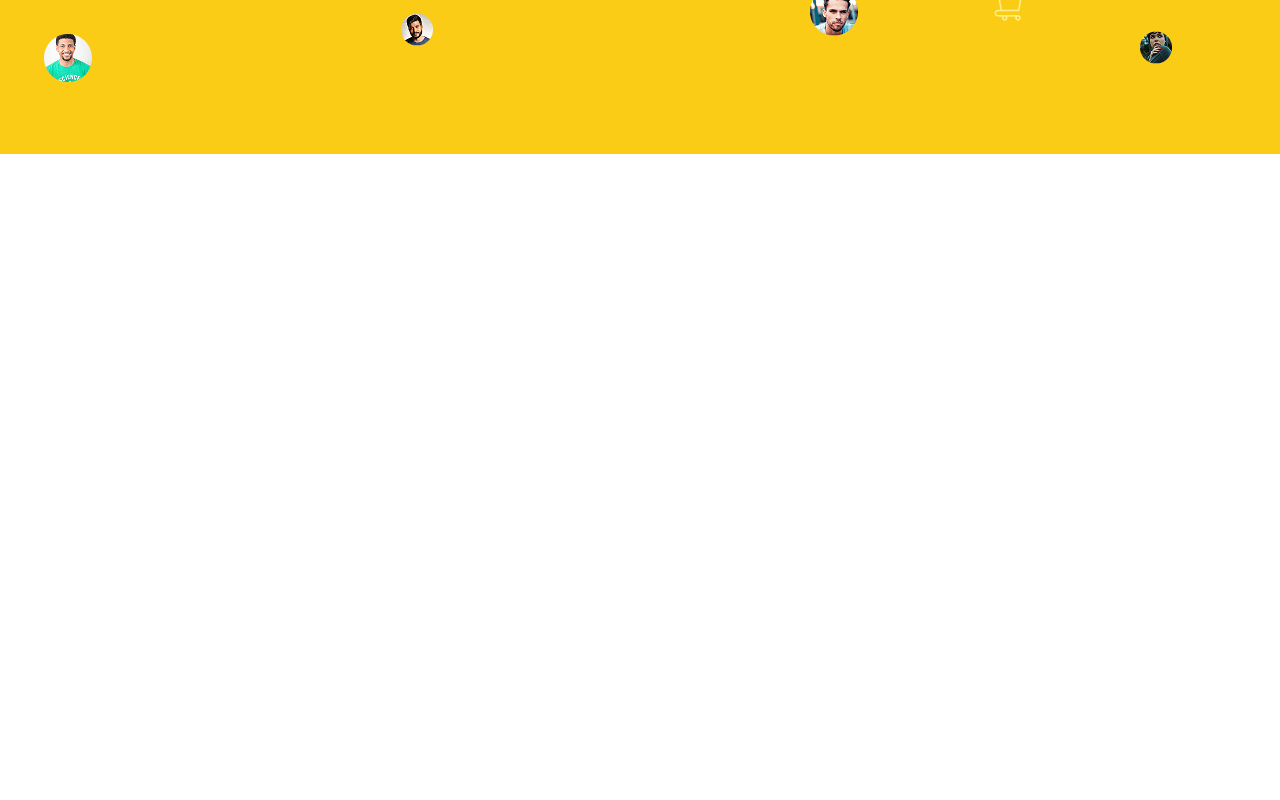
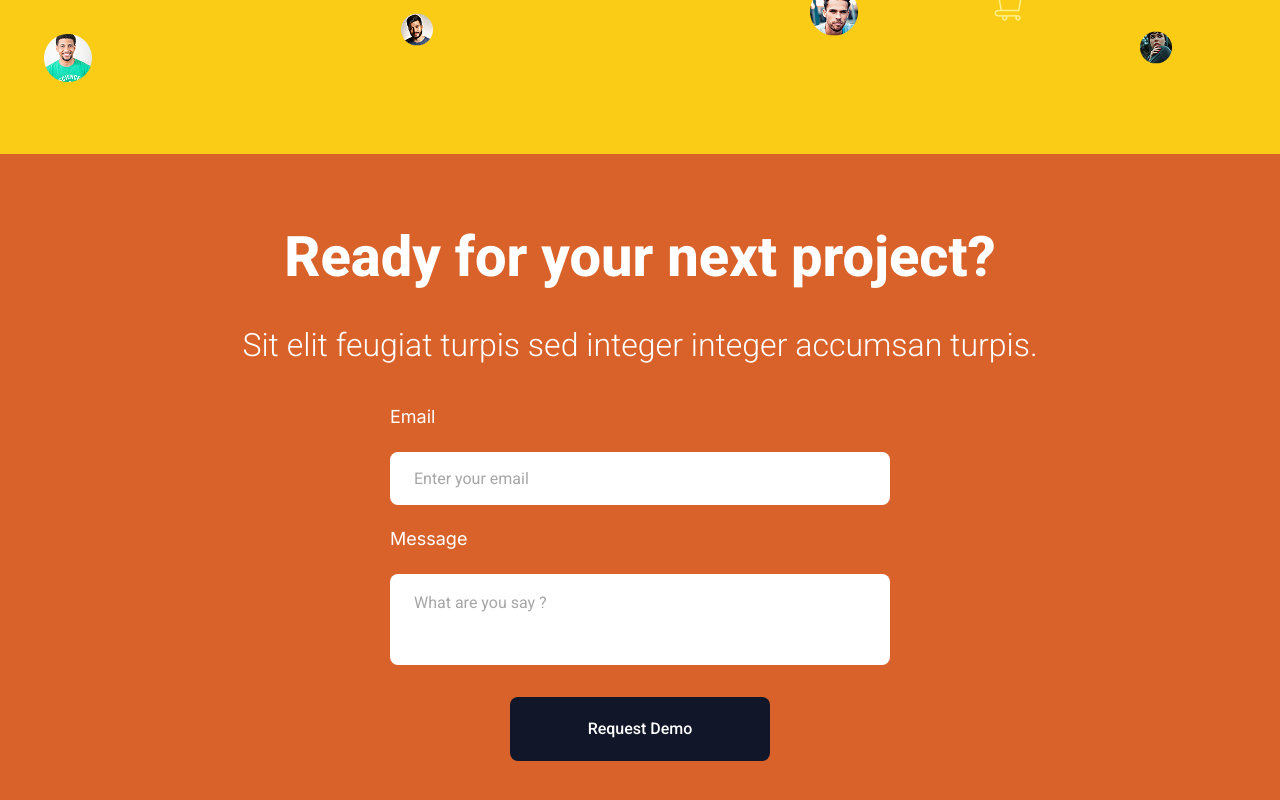
Before and after one commit to f3rnandorj/buzzvel-challenge, a Next.js app: page / in a window 1280 px wide. Shown: the part 5162-5962 px from the top of the page. Before the commit the page ends 5316 px from the top, so only its background shows below. Built offline with nearby package versions, Linux system fonts and the light colour scheme.

Commit message:
Create GetInTouchSection.

```diff
--- a/src/app/globals.css
+++ b/src/app/globals.css
@@ -24,6 +24,8 @@ html {
 
   --color-background: #ffffff;
   --color-gray-light: #475569;
+
+  --font-inter: Inter, sans-serif;
 }
 
 body {
--- a/src/app/layout.tsx
+++ b/src/app/layout.tsx
@@ -1,5 +1,5 @@
 import type { Metadata } from "next";
-import { Roboto_Mono, Roboto } from "next/font/google";
+import { Roboto_Mono, Roboto, Inter } from "next/font/google";
 import "./globals.css";
 
 const roboto = Roboto({
@@ -10,6 +10,11 @@ const roboto = Roboto({
 
 const robotoMono = Roboto_Mono({
   variable: "--font-roboto-mono",
+  subsets: ["latin"],
+});
+
+const inter = Inter({
+  variable: "--font-inter",
   subsets: ["latin"],
 });
 
@@ -25,7 +30,9 @@ export default function RootLayout({
 }>) {
   return (
     <html lang="en">
-      <body className={`${roboto.variable} ${robotoMono.variable} antialiased`}>
+      <body
+        className={`${roboto.variable} ${robotoMono.variable} ${inter.variable} antialiased`}
+      >
         {children}
       </body>
     </html>
--- a/src/app/page.tsx
+++ b/src/app/page.tsx
@@ -8,6 +8,7 @@ import {
   TestimonialsSection,
   FeaturesSection,
   SignUpSection,
+  GetInTouchSection,
 } from "@/components";
 
 export default function Home() {
@@ -30,6 +31,8 @@ export default function Home() {
       <FeaturesSection />
 
       <SignUpSection />
+
+      <GetInTouchSection />
     </div>
   );
 }
--- a/src/components/Button/Button.tsx
+++ b/src/components/Button/Button.tsx
@@ -1,5 +1,3 @@
-"use client";
-
 import { Icon, IconProps, Text } from "@/components";
 import { tailwindUtils } from "@/utils";
 import { ReactNode } from "react";
--- /dev/null
+++ b/src/components/HomeSections/GetInTouchSection/GetInTouchSection.tsx
@@ -0,0 +1,37 @@
+import { Button, Text, TextInput } from "@/components";
+
+export function GetInTouchSection() {
+  return (
+    <section className="h-[42.5rem] items-center bg-[#D9622B] w-screen relative left-1/2 -translate-x-1/2">
+      <div className="flex flex-col flex-1 h-full max-w-[90rem]  mx-auto items-center justify-center gap-8 relative">
+        <Text as="h2" preset="subHeader" className="text-white">
+          Ready for your next project?
+        </Text>
+
+        <Text as="p" preset="descriptionHeader" className="text-white">
+          Sit elit feugiat turpis sed integer integer accumsan turpis.
+        </Text>
+
+        <div className="flex flex-col gap-5">
+          <TextInput
+            label="Email"
+            className="w-[31.25rem]"
+            placeholder="Enter your email"
+          />
+          <TextInput
+            as="textarea"
+            label="Message"
+            className="w-[31.25rem] h-[8.75rem]"
+            placeholder="What are you say ?"
+          />
+        </div>
+
+        <Button
+          title="Request Demo"
+          size="XL"
+          className="w-[16.25rem] bg-[#111729] hover:bg-secondary-light"
+        />
+      </div>
+    </section>
+  );
+}
--- a/src/components/HomeSections/SignUpSection/components/SignUpCallToAction.tsx
+++ b/src/components/HomeSections/SignUpSection/components/SignUpCallToAction.tsx
@@ -1,5 +1,3 @@
-"use client";
-
 import { Button, Text } from "@/components";
 
 export function SignUpCallToAction() {
@@ -14,7 +12,7 @@ export function SignUpCallToAction() {
         elit et fringilla habitant ut facilisi.
       </Text>
 
-      <Button title="Sign Up Now" className="w-[15rem]" />
+      <Button title="Sign Up Now" className="w-[15rem]" size="XL" />
     </div>
   );
 }
--- a/src/components/HomeSections/index.ts
+++ b/src/components/HomeSections/index.ts
@@ -6,3 +6,4 @@ export * from "./MetricsSection/MetricsSection";
 export * from "./TestimonialsSection/TestimonialsSection";
 export * from "./FeaturesSection/FeaturesSection";
 export * from "./SignUpSection/SignUpSection";
+export * from "./GetInTouchSection/GetInTouchSection";
--- a/src/components/Text/Text.tsx
+++ b/src/components/Text/Text.tsx
@@ -11,6 +11,7 @@ export type TextVariants =
   | "paragraphNormal"
   | "item"
   | "itemNormal"
+  | "interParagraphNormal"
   | "itemSmall";
 
 export interface TextProps extends HTMLAttributes<HTMLElement> {
@@ -21,16 +22,17 @@ export interface TextProps extends HTMLAttributes<HTMLElement> {
 }
 
 const variantClassesStyles: Record<TextVariants, string> = {
-  header: "text-[72px] leading-[110%] font-extrabold",
-  subHeader: "text-[56px] leading-[110%] font-extrabold",
-  descriptionHeader: "text-[32px] leading-[160%] font-light",
-  paragraph: "text-[24px] leading-[160%] font-normal",
-  paragraphNormal: "text-[20px] leading-[180%] font-normal",
-  paragraphMedium: "text-[20px] leading-[120%] font-medium",
-  paragraphSmall: "text-[18px] leading-[160%] font-normal",
-  item: "text-[16px] font-medium",
-  itemNormal: "text-[16px] leading-[140%] font-normal",
-  itemSmall: "text-[14px] leading-[140%] font-normal",
+  header: "text-[4.5rem] leading-[1.1] font-extrabold", // 72px
+  subHeader: "text-[3.5rem] leading-[1.1] font-extrabold", // 56px
+  descriptionHeader: "text-[2rem] leading-[1.6] font-light", // 32px
+  paragraph: "text-[1.5rem] leading-[1.6] font-normal", // 24px
+  paragraphNormal: "text-[1.25rem] leading-[1.8] font-normal", // 20px
+  paragraphMedium: "text-[1.25rem] leading-[1.2] font-medium", // 20px
+  paragraphSmall: "text-[1.125rem] leading-[1.6] font-normal", // 18px
+  item: "text-[1rem] font-medium", // 16px
+  itemNormal: "text-[1rem] leading-[1.4] font-normal", // 16px
+  itemSmall: "text-[0.875rem] leading-[1.4] font-normal", // 14px
+  interParagraphNormal: "text-[1.125rem] leading-[1.6] font-normal font-inter", // 18px
 };
 
 export function Text({
--- /dev/null
+++ b/src/components/TextInput/TextInput.tsx
@@ -0,0 +1,85 @@
+// CardNumberInput.tsx
+import React from "react";
+import { Icon, IconProps, Text } from "@/components";
+import { tailwindUtils } from "@/utils";
+
+type BaseTextInputProps = {
+  label?: string;
+  errorMessage?: string;
+  rightIcon?: IconProps;
+};
+
+interface InputProps
+  extends BaseTextInputProps,
+    React.InputHTMLAttributes<HTMLInputElement> {
+  as?: "input";
+}
+
+interface TextAreaProps
+  extends BaseTextInputProps,
+    React.TextareaHTMLAttributes<HTMLTextAreaElement> {
+  as: "textarea";
+}
+
+export type TextInputProps = InputProps | TextAreaProps;
+
+export function TextInput({
+  label,
+  errorMessage,
+  rightIcon,
+  className,
+  as = "input",
+  ...props
+}: TextInputProps) {
+  const { cn } = tailwindUtils;
+
+  const baseClassNameStyles =
+    "w-full h-full pl-6 pr-10 py-[1.0625rem] rounded-lg bg-white text-secondary font-inter font-medium text-[0.875rem] placeholder-[#a6a6a6] focus:outline-none";
+  const inputClassName = "";
+  const textareaClassName = "resize-none";
+
+  return (
+    <div className={cn("w-[100%] flex flex-col", className)}>
+      {label && (
+        <Text
+          as="label"
+          preset="interParagraphNormal"
+          className="pb-5 text-white"
+        >
+          {label}
+        </Text>
+      )}
+
+      <div className="relative flex flex-1 items-center">
+        {as === "textarea" ? (
+          <textarea
+            className={cn(baseClassNameStyles, textareaClassName)}
+            {...(props as React.TextareaHTMLAttributes<HTMLTextAreaElement>)}
+          />
+        ) : (
+          <input
+            type="text"
+            className={cn(baseClassNameStyles, inputClassName)}
+            {...(props as React.InputHTMLAttributes<HTMLInputElement>)}
+          />
+        )}
+
+        {rightIcon?.name && (
+          <div className="absolute right-3">
+            <Icon {...rightIcon} />
+          </div>
+        )}
+      </div>
+
+      {errorMessage && (
+        <Text
+          as="span"
+          preset="interParagraphNormal"
+          className="mt-1 text-red-500"
+        >
+          {errorMessage}
+        </Text>
+      )}
+    </div>
+  );
+}
--- a/src/components/index.ts
+++ b/src/components/index.ts
@@ -6,5 +6,6 @@ export * from "./HighlightedTitle/HighlightedTitle";
 export * from "./SliderDots/SliderDots";
 export * from "./CallToActionLink/CallToActionLink";
 export * from "./ServiceCard/ServiceCard";
+export * from "./TextInput/TextInput";
 
 export * from "./HomeSections";
```
